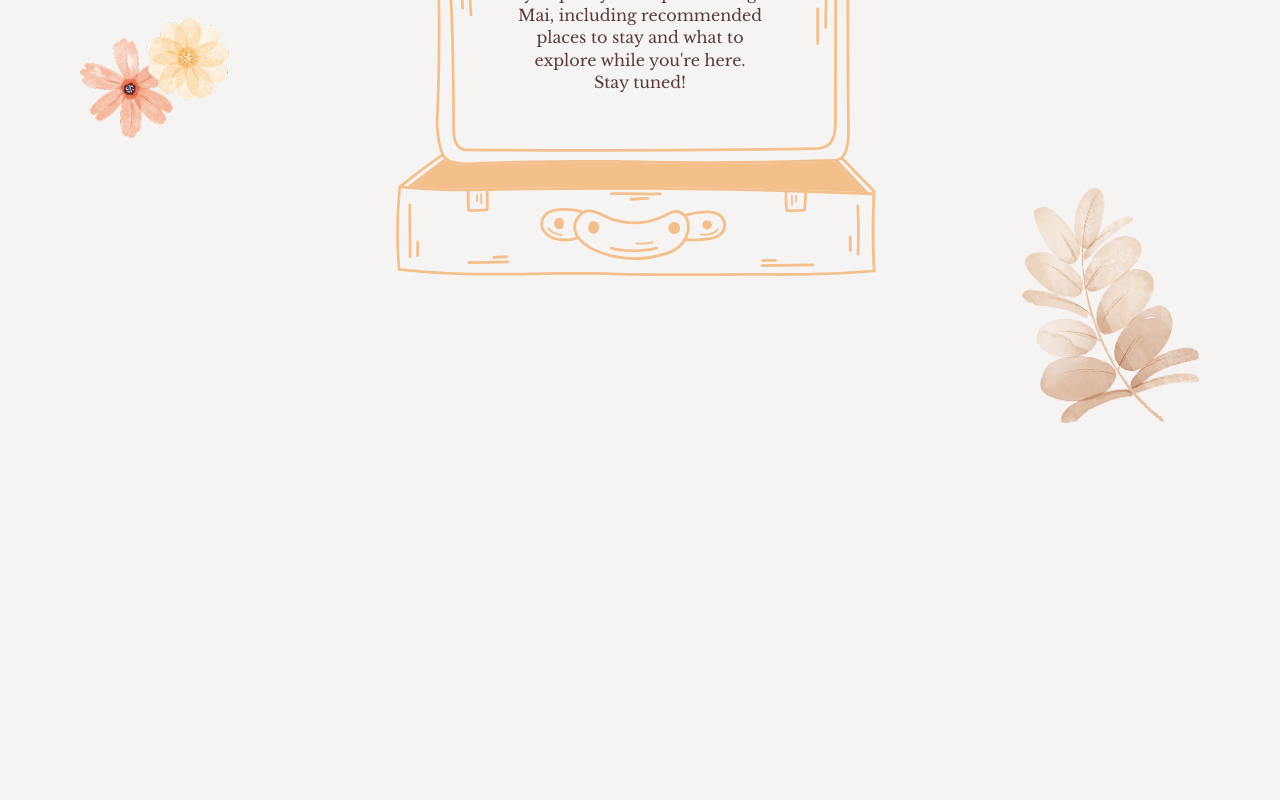
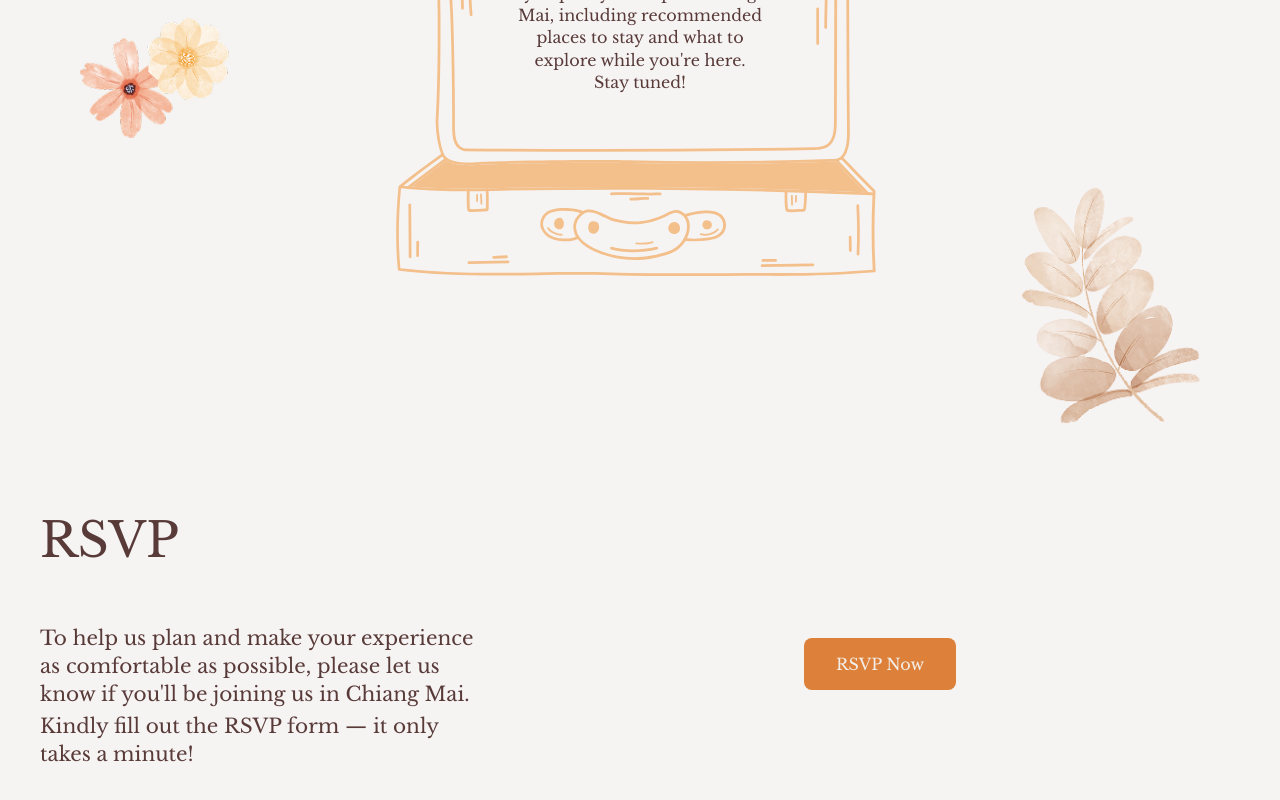
Before and after one commit to meiliizzsuju/ticha-david-weding-invitation, a Next.js app: page /wedding in a window 1280 px wide. Shown: the part 3545-4345 px from the top of the page. Before the commit the page ends 4001 px from the top, so only its background shows below. Built offline with nearby package versions, Linux system fonts and the light colour scheme.

Commit message:
Temporary RSVP

```diff
--- a/src/app/globals.css
+++ b/src/app/globals.css
@@ -60,3 +60,10 @@ p,th,td{
 .table-border{
   border-bottom: 1px solid #D9D4CF;
 }
+
+.button{
+  padding: 1em 2em;
+  color: #F3EEE9;
+  background-color: #DD813A;
+  border-radius: 8px;
+}
--- a/src/components/mainContent/MainContent.tsx
+++ b/src/components/mainContent/MainContent.tsx
@@ -4,6 +4,7 @@ import React, { useEffect, useState } from 'react';
 import { useSearchParams } from 'next/navigation';
 import ImageRenderer from '../../utils/imageRenderer/ImageRenderer';
 import DynamicTable from 'utils/dynamicTable/DynamicTable';
+import { Button } from '@headlessui/react';
 // import "../mainContent/mainContent.css";
 
 function MainContent() {
@@ -40,6 +41,9 @@ function MainContent() {
   const giftmsg3 = "We appreciate the time, effort, and cost it takes to travel, and we do not expect anything more.";
 
   const travelMsg = "We’re working on tips to help you plan your trip to Chiang Mai, including recommended places to stay and what to explore while you're here. Stay tuned!";
+
+  const rsvpMsg1 = "To help us plan and make your experience as comfortable as possible, please let us know if you'll be joining us in Chiang Mai.";
+  const rsvpMsg2 = "Kindly fill out the RSVP form — it only takes a minute!";
 
 
   const tableData = [
@@ -183,6 +187,30 @@ function MainContent() {
         <ImageRenderer src="/images/par-travel-1.png" alt="Travel image decor 1" width={180} className={'absolute top-[30%] md:top-[50%] left-[5%]'} />
         <ImageRenderer src="/images/par-travel-2.png" alt="Travel image decor 2" width={180} className={'hidden md:block absolute -bottom-[20px] md:w-[230px] right-0 lg:right-[5%]'} />
       </section>
+
+
+      <section className='section relative p-10 lg:py-20 '>
+        <div className='section-container'>
+          <div className='lg:flex lg:items-center'>
+            <div className='lg:w-2/5'>
+              <h3 className='text-4xl md:text-5xl'>RSVP</h3>
+              <div className='mt-10 md:mt-15 lg:pr-10'>
+                <p className='my-1 text-xl'>{rsvpMsg1}</p>
+                <p className='my-1 text-xl'>{rsvpMsg2}</p>
+              </div>
+            </div>
+            <div className='mt-10 lg:w-3/5'>
+              <div className='table mx-auto relative'>
+                <a href="https://docs.google.com/forms/d/e/1FAIpQLSfW7wD7VF-gKww7BLKyC1-rs5kEiYv0ew5rtlEwh7WFL9_kUA/viewform?usp=header" target='_blank'
+                  className='button'
+                >
+                  RSVP Now
+                </a>
+              </div>
+            </div>
+          </div>
+        </div>
+      </section>
     </main>
   )
 }
```
